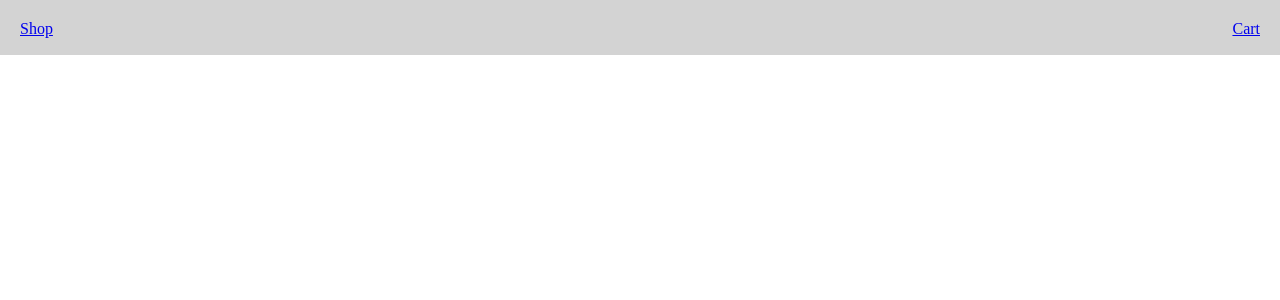
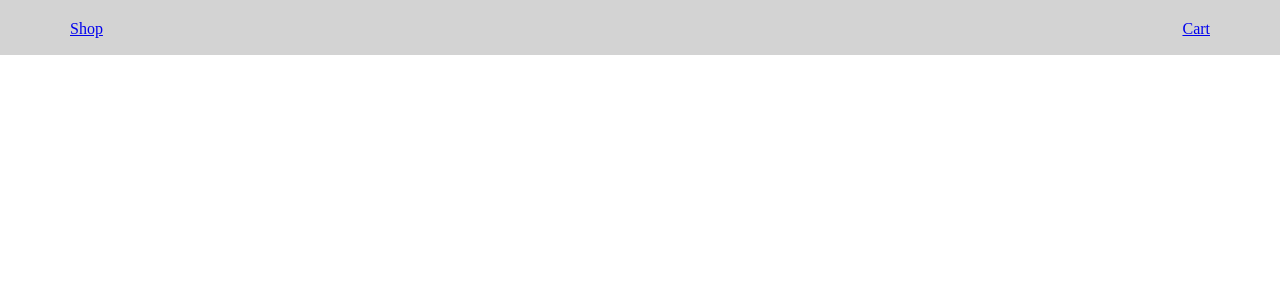
Before and after one commit to prajakta16m/shopping-cart-app, an Angular app: page / in a window 1280 px wide. Shown: the top 300 px of the page. Built offline with nearby package versions, Linux system fonts and the light colour scheme.

Commit message:
Basic Layout with Header and navigation

```diff
--- a/src/app/app.component.scss
+++ b/src/app/app.component.scss
@@ -17,6 +17,7 @@
       li {
         display: inline-block;
         padding: 20px;
+        margin: 0 50px;
       }
 
       .align-left {
@@ -32,5 +33,6 @@
   .app-content {
     position: relative;
     top: 55px;
+    margin: 0 50px 0 50px;
   }
 }
```
